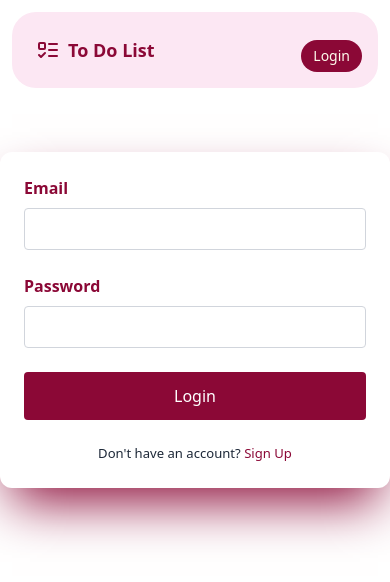
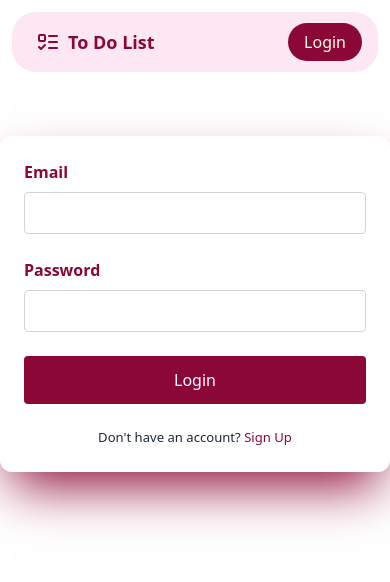
Before and after one commit to Mennaahmed08/To-Do-App, a React (Vite) app: page /To-Do-App/login in a window 390 px wide. Shown: the top 582 px of the page. Built offline with nearby package versions, Linux system fonts and the light colour scheme.

Commit message:
Make NavBar responsive and adjust button styles

```diff
--- a/src/Components/NavBar.jsx
+++ b/src/Components/NavBar.jsx
@@ -34,27 +34,13 @@ export default function NavBar() {
         </div>
 
         <ul
-          className="
-            flex flex-wrap gap-3
-            mt-3
-            sm:mt-0
-            items-center
-          "
         >
           {!user && (
             <li>
               <Link
                 to="/login"
-                className="
-                  bg-rose-900 text-amber-50
-                  px-3 py-1.5
-                  rounded-3xl
-                  text-sm sm:text-base
-                  focus:outline-2 focus:outline-offset-2 focus:outline-rose-800
-                  active:bg-rose-800
-                  block
-                  sm:inline-block
-                "
+              className="bg-rose-900 text-amber-50 px-4 py-2 rounded-4xl focus:outline-2 focus:outline-offset-2 focus:outline-rose-800 active:bg-rose-800"
+
               >
                 Login
               </Link>
@@ -64,16 +50,7 @@ export default function NavBar() {
             <li>
               <button
                 onClick={handleLogout}
-                className="
-                  bg-rose-900 text-amber-50
-                  px-3 py-1.5
-                  rounded-3xl
-                  text-sm sm:text-base
-                  focus:outline-2 focus:outline-offset-2 focus:outline-rose-800
-                  active:bg-rose-800
-                  block
-                  sm:inline-block
-                  cursor-pointer
+            className="bg-rose-900 text-amber-50 px-4 py-2 rounded-4xl focus:outline-2 focus:outline-offset-2 focus:outline-rose-800 active:bg-rose-800 cursor-pointer
                 "
               >
                 Logout
```
